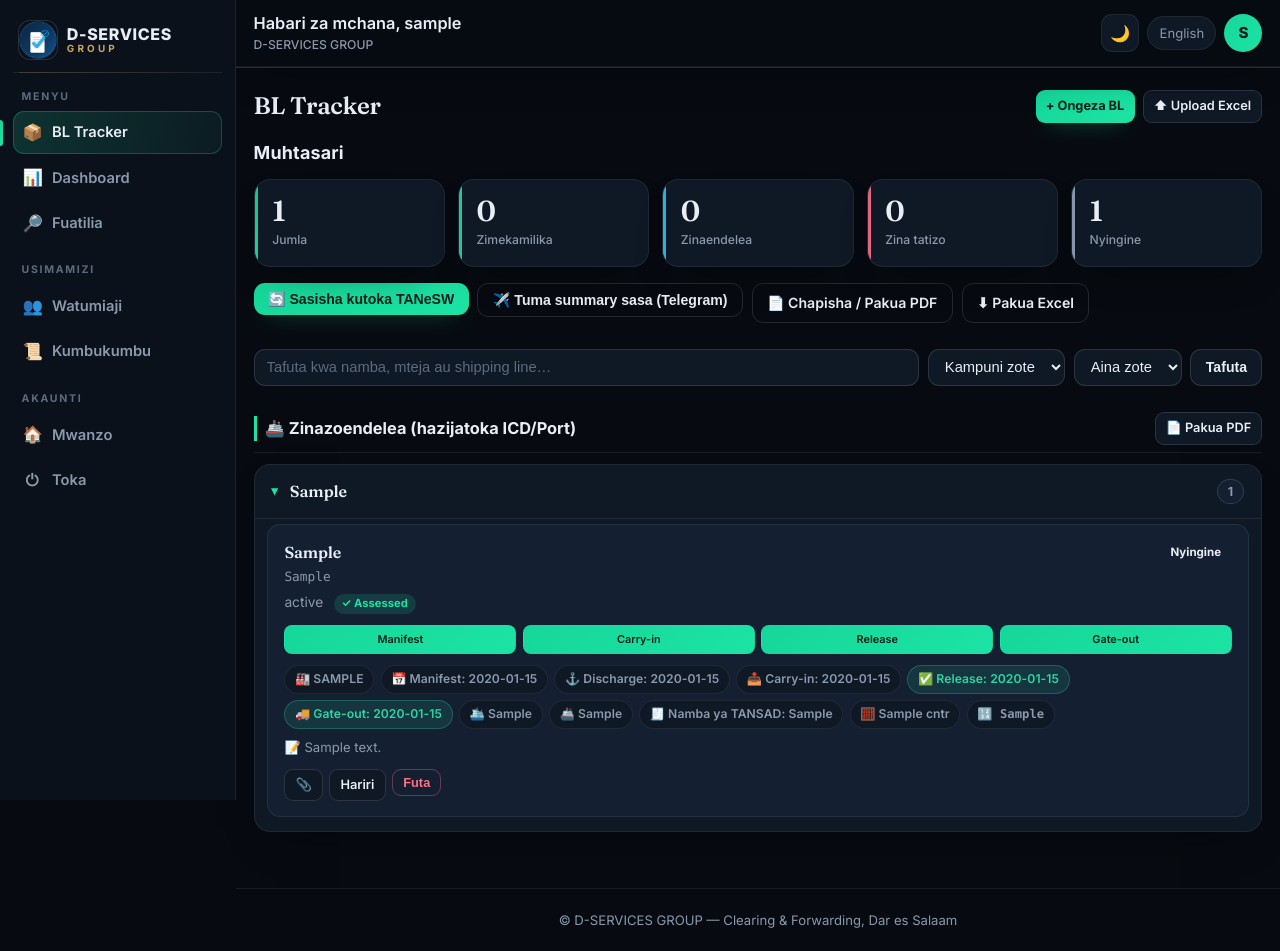
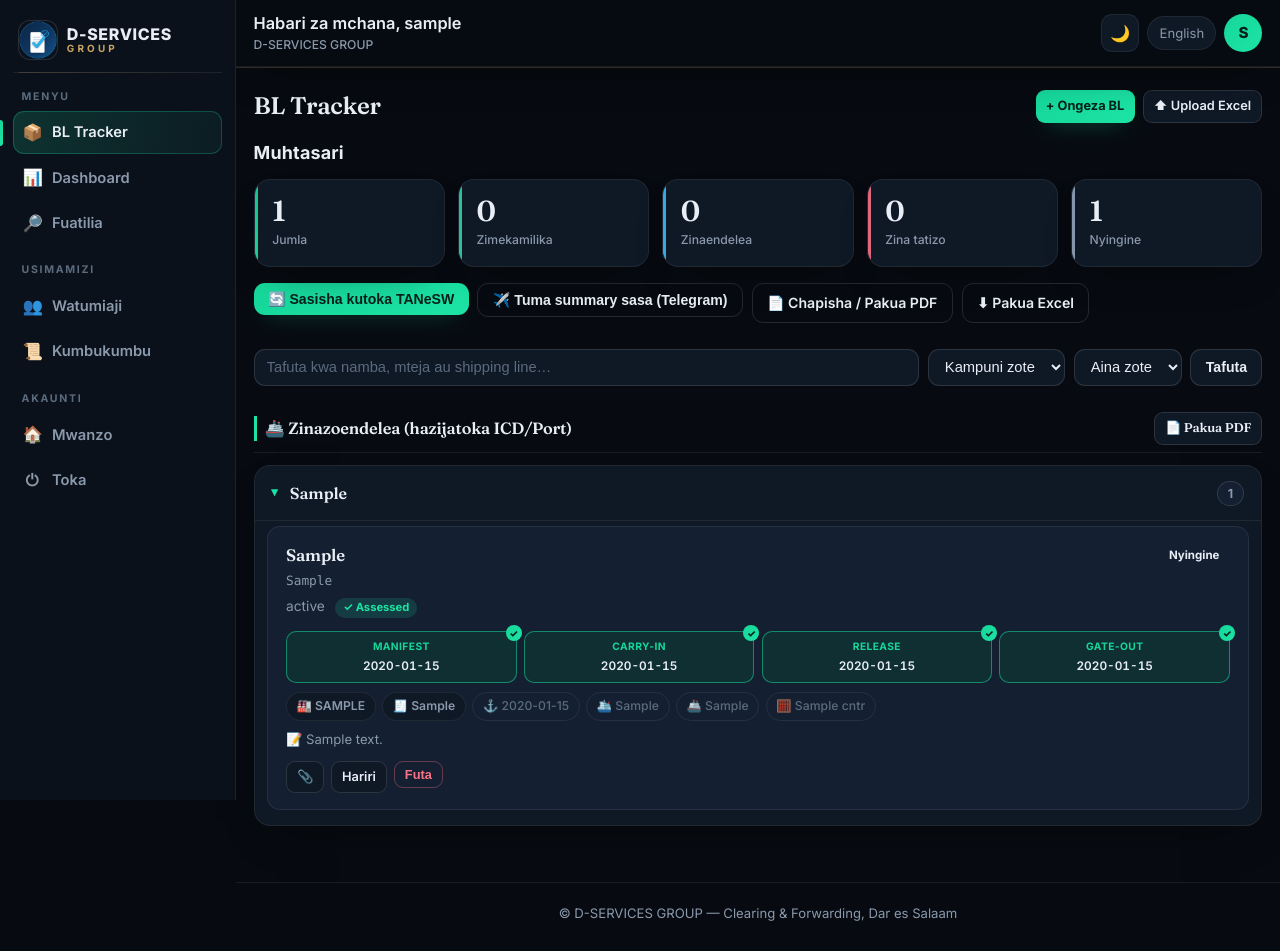
Before and after one commit to bl-tracker/bl-tracker, a Flask app: page /bl in a window 1280 px wide. After the commit the page ends 921 px from the top, so only its background shows below. Run offline with Flask 3, Linux system fonts and the light colour scheme; the visitor is signed in with stand-in values (Sample User, id 1); tables that the repository leaves empty hold one stand-in row (values such as "Sample post").

Commit message:
Add files via upload

```diff
--- a/static/style.css
+++ b/static/style.css
@@ -207,14 +207,21 @@ h3 { font-size: .98rem; margin: 0 0 .7rem; }
 .badge-problem { color: var(--prob); background: rgba(251,113,133,.14); border-color: rgba(251,113,133,.3); }
 .badge-other { color: var(--other); background: rgba(148,163,184,.14); border-color: rgba(148,163,184,.3); }
 
-/* stepper */
-.stepper { display: flex; gap: .4rem; margin: .7rem 0; flex-wrap: wrap; }
-.step { flex: 1; min-width: 70px; text-align: center; font-size: .68rem; font-weight: 600;
-  color: var(--faint); background: var(--surface); border: 1px solid var(--line);
-  padding: .3rem .2rem; border-radius: 8px; position: relative; }
-.step.done { color: var(--accent-ink); background: linear-gradient(135deg, var(--brand), var(--accent));
-  border-color: transparent; }
-:root[data-theme="light"] .step.done { color: #fff; }
+/* stepper — a compact milestone timeline: each step shows its name + the date */
+.stepper { display: grid; grid-template-columns: repeat(4, 1fr); gap: .45rem; margin: .8rem 0 .2rem; }
+.step { display: flex; flex-direction: column; gap: .15rem; text-align: center;
+  background: var(--surface); border: 1px solid var(--line); border-radius: 10px;
+  padding: .4rem .3rem; position: relative; }
+.step-name { font-size: .64rem; font-weight: 700; letter-spacing: .04em; text-transform: uppercase;
+  color: var(--faint); }
+.step-date { font-size: .74rem; font-weight: 600; color: var(--muted); font-variant-numeric: tabular-nums; }
+.step.done { border-color: color-mix(in srgb, var(--brand) 55%, transparent);
+  background: color-mix(in srgb, var(--brand) 12%, var(--surface)); }
+.step.done .step-name { color: var(--brand); }
+.step.done .step-date { color: var(--ink); }
+.step.done::after { content: "✓"; position: absolute; top: -7px; right: -6px; width: 16px; height: 16px;
+  font-size: .62rem; font-weight: 800; display: grid; place-items: center; border-radius: 50%;
+  color: var(--accent-ink); background: linear-gradient(135deg, var(--brand), var(--accent)); }
 
 .next-action { margin-top: .5rem; font-size: .82rem; color: var(--ink);
   background: rgba(28,227,164,.08); border-left: 3px solid var(--accent);
@@ -409,3 +416,31 @@ h2 { position: relative; }
 /* Agent group summary — classic ruled header */
 .agent-summary { border-bottom: 1px solid var(--line); }
 .agent-nm { font-family: var(--serif); font-weight: 600; letter-spacing: -.005em; }
+
+/* =========================================================================
+   Simple-to-use layer — calmer chips, clearer spacing, less visual noise.
+   ========================================================================= */
+/* Secondary info chips recede so Storage / ICD / TANSAD stand out */
+.chip.subtle { color: var(--faint); background: transparent; border-color: var(--line);
+  font-weight: 500; }
+.chip.subtle:hover { color: var(--muted); }
+
+/* a touch more air between BL cards so long lists stay scannable */
+.agent-body { display: flex; flex-direction: column; gap: .7rem; }
+.bl-card { padding: 1rem 1.1rem; }
+.bl-client { font-size: 1.04rem; }
+
+/* next-action reads as a calm hint, not an alert */
+.next-action { background: color-mix(in srgb, var(--brand) 7%, transparent);
+  border-left-width: 3px; font-size: .8rem; }
+
+/* section headings — quieter, more editorial */
+.section-head { margin: 1.6rem 0 .8rem; font-family: var(--serif); font-weight: 600;
+  letter-spacing: -.01em; }
+
+/* keep the 4-step timeline legible on small phones */
+@media (max-width: 420px) {
+  .step-name { font-size: .58rem; }
+  .step-date { font-size: .68rem; }
+  .stepper { gap: .3rem; }
+}
--- a/templates/index.html
+++ b/templates/index.html
@@ -15,10 +15,22 @@
   {% elif bl.tansad_no and bl.category != 'completed' %}<div class="bl-status"><span class="assessed-tag">✓ {{ t('assessed') }}</span></div>{% endif %}
 
   <div class="stepper">
-    <span class="step {{ 'done' if bl.manifest_date }}">{{ t('manifest_date') }}</span>
-    <span class="step {{ 'done' if bl.carry_in_date }}">{{ t('carry_in_date') }}</span>
-    <span class="step {{ 'done' if bl.release_date }}">{{ t('release_date') }}</span>
-    <span class="step {{ 'done' if bl.gate_out_date }}">{{ t('gate_out_date') }}</span>
+    <div class="step {{ 'done' if bl.manifest_date }}">
+      <span class="step-name">{{ t('manifest_date') }}</span>
+      <span class="step-date">{{ bl.manifest_date or ('~' ~ bl.eta if bl.eta) or '—' }}</span>
+    </div>
+    <div class="step {{ 'done' if bl.carry_in_date }}">
+      <span class="step-name">{{ t('carry_in_date') }}</span>
+      <span class="step-date">{{ bl.carry_in_date or '—' }}</span>
+    </div>
+    <div class="step {{ 'done' if bl.release_date }}">
+      <span class="step-name">{{ t('release_date') }}</span>
+      <span class="step-date">{{ bl.release_date or '—' }}</span>
+    </div>
+    <div class="step {{ 'done' if bl.gate_out_date }}">
+      <span class="step-name">{{ t('gate_out_date') }}</span>
+      <span class="step-date">{{ bl.gate_out_date or '—' }}</span>
+    </div>
   </div>
 
   {% set na = next_action(bl) %}
@@ -32,17 +44,11 @@
       <span class="chip warn" title="{{ t('storage_starts') }} {{ st.free_until }}">🆓 {{ t('free_left') }}: {{ st.free_left }} {{ t('days') }}</span>
     {% endif %}
     {% if bl.icd %}<span class="chip" title="{{ bl.icd }}">🏭 {{ icd_short(bl.icd) }}</span>{% endif %}
-    {% if bl.manifest_date %}<span class="chip">📅 {{ t('manifest_date') }}: {{ bl.manifest_date }}</span>
-    {% elif bl.eta %}<span class="chip eta">🕗 {{ t('eta') }}: {{ bl.eta }}</span>{% endif %}
-    {% if bl.discharge_date %}<span class="chip">⚓ {{ t('discharge_date') }}: {{ bl.discharge_date }}</span>{% endif %}
-    {% if bl.carry_in_date %}<span class="chip">📥 {{ t('carry_in_date') }}: {{ bl.carry_in_date }}</span>{% endif %}
-    {% if bl.release_date %}<span class="chip ok">✅ {{ t('release_date') }}: {{ bl.release_date }}</span>{% endif %}
-    {% if bl.gate_out_date %}<span class="chip ok">🚚 {{ t('gate_out_date') }}: {{ bl.gate_out_date }}</span>{% endif %}
-    {% if bl.vessel %}<span class="chip">🛳️ {{ bl.vessel }}</span>{% endif %}
-    {% if bl.shipping_line %}<span class="chip">🚢 {{ bl.shipping_line }}</span>{% endif %}
-    {% if bl.tansad_no %}<span class="chip">🧾 {{ t('tansad_no') }}: {{ bl.tansad_no }}</span>{% endif %}
-    {% if bl.container_count %}<span class="chip">🧮 {{ bl.container_count }} cntr</span>{% endif %}
-    {% if bl.containers %}<span class="chip mono">🔢 {{ bl.containers }}</span>{% endif %}
+    {% if bl.tansad_no %}<span class="chip">🧾 {{ bl.tansad_no }}</span>{% endif %}
+    {% if bl.discharge_date %}<span class="chip subtle" title="{{ t('discharge_date') }}">⚓ {{ bl.discharge_date }}</span>{% endif %}
+    {% if bl.vessel %}<span class="chip subtle">🛳️ {{ bl.vessel }}</span>{% endif %}
+    {% if bl.shipping_line %}<span class="chip subtle">🚢 {{ bl.shipping_line }}</span>{% endif %}
+    {% if bl.container_count %}<span class="chip subtle">🧮 {{ bl.container_count }} cntr</span>{% endif %}
   </div>
   {% if bl.notes %}<div class="bl-notes">📝 {{ bl.notes }}</div>{% endif %}
   <div class="bl-actions">
--- a/tesws.py
+++ b/tesws.py
@@ -52,14 +52,33 @@ def _is_released_overstay(status):
     return "released overstayed" in (status or "").lower()
 
 
+def _carry_in_wh(plist):
+    """Warehouse code where the cargo was carried in — this is the ICD. Used to
+    recognise the ICD even when the delivery-place code is blank or differs."""
+    best_dt, wh = "", ""
+    for s in plist or []:
+        if s.get("cagTrkngPrcssCd") in CARRY_IN_CODES:
+            dt = str(s.get("prcssDt") or "")
+            if dt >= best_dt:
+                best_dt, wh = dt, s.get("wrhsCd")
+    return wh
+
+
 def _final_gate_out(plist, dlvr_code):
-    """Return the date of the gate-out that happened AT the delivery place (the
-    ICD), i.e. the real completion — not the earlier gate-out at the port while
-    the cargo was only moving to the ICD. Returns '' if none."""
+    """Return the date of the FINAL gate-out — the one FROM the ICD, i.e. the
+    real completion — not the earlier gate-out at the port while the cargo was
+    only moving to the ICD. The ICD is identified by the delivery-place code
+    OR the warehouse where Carry In happened, so completion is still detected
+    when dlvrPlcCd is blank or recorded under a slightly different code.
+    Returns '' if none."""
+    icd_wh = _carry_in_wh(plist)
     best = ""
     for s in plist or []:
-        if (s.get("cagTrkngPrcssCd") in GATE_OUT_CODES
-                and dlvr_code and s.get("wrhsCd") == dlvr_code):
+        if s.get("cagTrkngPrcssCd") not in GATE_OUT_CODES:
+            continue
+        wh = s.get("wrhsCd")
+        at_icd = (dlvr_code and wh == dlvr_code) or (icd_wh and wh == icd_wh)
+        if at_icd:
             dt = str(s.get("prcssDt") or "")
             if dt > best:
                 best = dt
--- a/util.py
+++ b/util.py
@@ -11,6 +11,30 @@ from datetime import datetime, date, timedelta
 #   and only while the container has NOT yet gated out.
 STORAGE_FREE_DAYS = int(os.environ.get("STORAGE_FREE_DAYS", "7") or "7")
 STORAGE_GRACE = int(os.environ.get("STORAGE_GRACE", "2") or "2")
+
+# Free-day exception: public ports / government terminals give only 5 free days,
+# while private ICDs keep the usual 7. The facility is matched (case-insensitive
+# substring) against the BL's ICD name/code. Extend the list without code changes
+# via STORAGE_PORT_KEYWORDS (comma-separated).
+STORAGE_PORT_FREE_DAYS = int(os.environ.get("STORAGE_PORT_FREE_DAYS", "5") or "5")
+_DEFAULT_PORT_KEYWORDS = ("DP WORLD", "DPWORLD", "SALSALA", "SALISLA",
+                          "TANGA PORT", "MTWARA", "TEAGTL",
+                          "EAST AFRICA GATEWAY", "GATEWAY TERMINAL")
+STORAGE_PORT_KEYWORDS = tuple(
+    k.strip().upper() for k in
+    (os.environ.get("STORAGE_PORT_KEYWORDS") or ",".join(_DEFAULT_PORT_KEYWORDS)).split(",")
+    if k.strip()
+)
+
+
+def free_days_for(icd):
+    """Free days before storage starts for this facility: 5 for public ports /
+    terminals (DP World, SALSALA, Tanga/Mtwara port, TEAGTL, ...), else 7."""
+    s = (icd or "").upper()
+    for kw in STORAGE_PORT_KEYWORDS:
+        if kw and kw in s:
+            return STORAGE_PORT_FREE_DAYS
+    return STORAGE_FREE_DAYS
 
 
 def _parse_date(s):
@@ -41,13 +65,14 @@ def storage_info(bl, today=None):
     else:
         return {}
     today = today or date.today()
-    free_until = anchor + timedelta(days=STORAGE_FREE_DAYS)
+    free_days = free_days_for(bl.get("icd"))
+    free_until = anchor + timedelta(days=free_days)
     days = (today - free_until).days              # >=1 => accruing storage
     return {
         "anchor": anchor.isoformat(),
         "kind": kind,
         "free_until": free_until.isoformat(),
-        "free_days": STORAGE_FREE_DAYS,
+        "free_days": free_days,
         "days": days,
         "free_left": max(0, -days),
         "active": days >= 1,
```
Also changed, not shown: dservices_import.py (+14 -3 lines), templates/track.html (+24 -12 lines).
